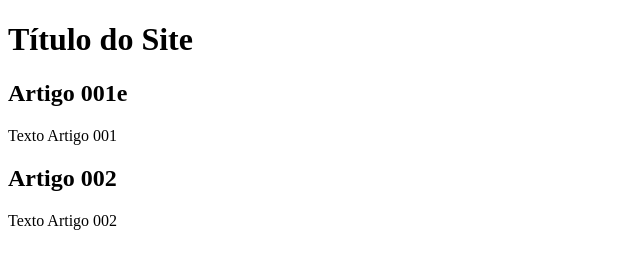
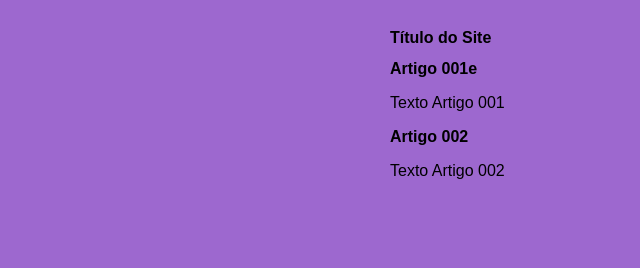
Before and after one commit to rosangela2013/projeto-site, a plain HTML site: page index.html in a window 1280 px wide. Shown: the whole page, without its empty margins (0-640 px from the left). Drawn offline with Linux system fonts and the light colour scheme.

Commit message:
iniciei o design

```diff
--- /dev/null
+++ b/estilos/style.css
@@ -0,0 +1,16 @@
+/*Minha configuração padrão*/
+*{
+  font-family: Arial, Helvetica, sans-serif;
+  font-size: 16px;
+}
+body{
+    background-color: rgb(157, 104, 207);
+}
+
+main{
+    background-color: write;
+    width: 500px;
+    margin: auto;
+    box-shadow: ]3px 3px 5px rgba(0, 0, 0, 0.473);
+    padding: 10px;
+}
--- a/index.html
+++ b/index.html
@@ -5,6 +5,7 @@
     <meta http-equiv="X-UA-Compatible" content="IE=edge">
     <meta name="viewport" content="width=device-width, initial-scale=1.0">
     <title>Título do Site</title>
+    <link rel="stylesheet" href="estilos/style.css">
 </head>
 <body>
     <main>
```
